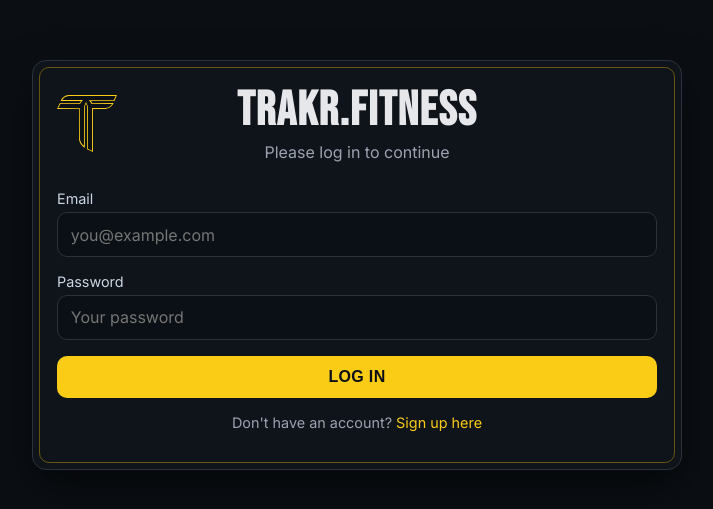
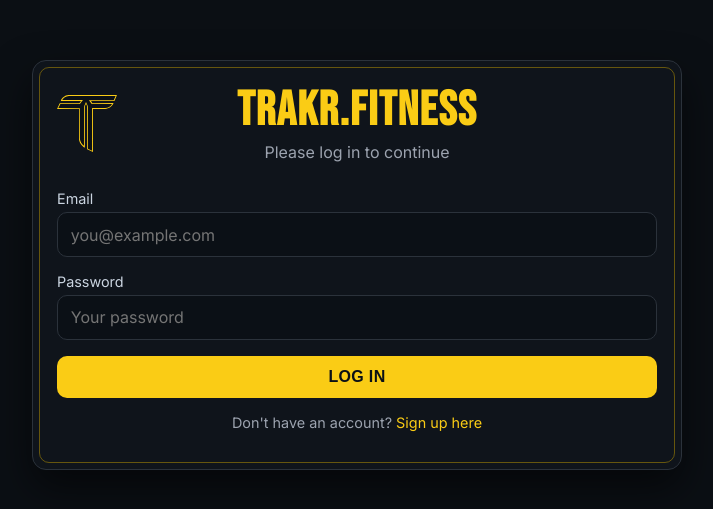
Before and after one commit to timviney/trakr-fitness, a Vue app in the folder src/client/: page /login in a window 1280 px wide. Shown: the part 135-644 px from the top of the page, without its empty margins (283-996 px from the left). Built offline with nearby package versions, Linux system fonts and the light colour scheme.

Commit message:
colour update

```diff
--- a/src/client/src/styles.css
+++ b/src/client/src/styles.css
@@ -55,6 +55,7 @@
   font-size: clamp(2rem, 1.5rem + 2.5vw, 3rem);
   line-height: 1.1;
   letter-spacing: 0.03em;
+  color: var(--trk-accent);
 }
 
 a {
```
